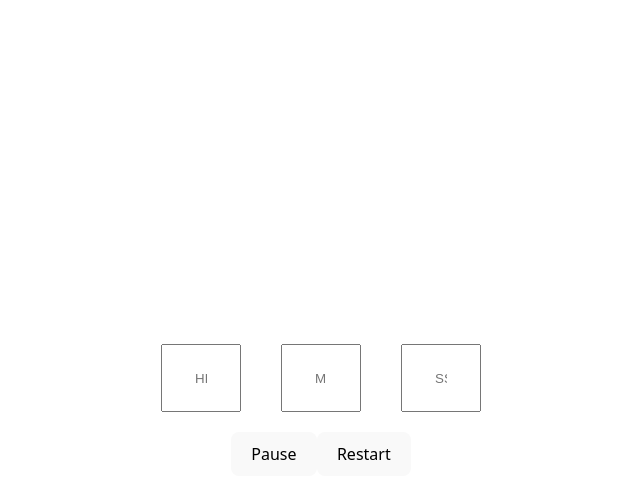
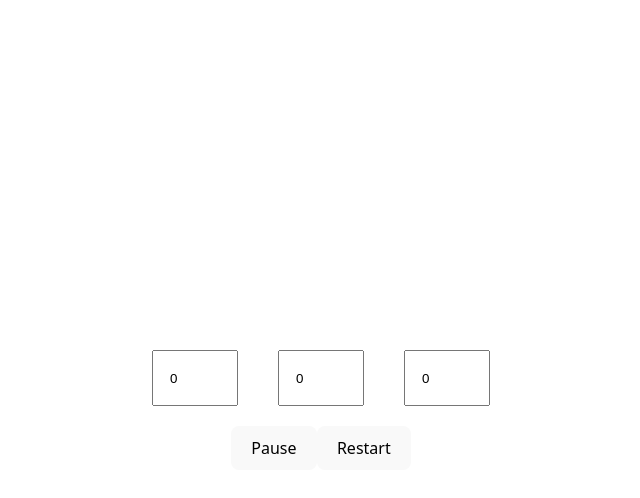
Before and after one commit to Kushal168/countdown-timer, a React (Vite) app: page / in a window 1280 px wide. Both pictures are taken after a click on the button "Start". Shown: the top 498 px of the page, without its empty margins (319-959 px from the left). Built offline with nearby package versions, Linux system fonts and the light colour scheme.

Commit message:
optimise function and value pass

```diff
--- a/src/App.css
+++ b/src/App.css
@@ -42,8 +42,8 @@
 }
 
 .input_field{
-  height: 0px;
-  width: 12px;
+  height: 20px;
+  width: 50px;
   margin : 20px;
-  padding : 2rem;
+  padding : 1rem;
 }
--- a/src/App.jsx
+++ b/src/App.jsx
@@ -5,17 +5,26 @@ import './App.css'
 
 function App() {
   const [isStart, setIsStart] = useState(false)
+  const [hour, setHour] = useState(0)
+  const [minute, setMinute] = useState(0)
+  const [second, setSecond] = useState(0)
   function handleClick(){
     setIsStart(true);
+  }
+  function handleHours(e){
+    console.log("--->> ",e.target.name, e.target.value)
+    if(e.target.name == 'hours') setHour(e.target.value);
+    else if(e.target.name == 'minutes') setMinute(e.target.value);
+    else if(e.target.name == 'seconds') setSecond(e.target.value);
   }
 
   return (
     <>
       {!isStart && <div>
         <div>
-          <input className='input_field' type="text" placeholder='HH'/>
-          <input className='input_field' type="text" placeholder='MM'/>
-          <input className='input_field' type="text" placeholder='SS'/>
+          <input className='input_field' type="text" name="hours" onChange = {(e)=>{handleHours(e)}} placeholder='HH'/>
+          <input className='input_field' type="text" name="minutes" onChange = {(e)=>{handleHours(e)}} placeholder='MM'/>
+          <input className='input_field' type="text" name="seconds" onChange = {(e)=>{handleHours(e)}} placeholder='SS'/>
         </div>
         <div>
           <button type='button' onClick={handleClick}> Start </button>
@@ -24,9 +33,9 @@ function App() {
       }
       {isStart && <div>
         <div>
-          <input className='input_field' type="text" placeholder='HH'/>
-          <input className='input_field' type="text" placeholder='MM'/>
-          <input className='input_field' type="text" placeholder='SS'/>
+          <input value={hour} className='input_field' type="text" placeholder='HH'/>
+          <input value={minute} className='input_field' type="text" placeholder='MM'/>
+          <input value={second} className='input_field' type="text" placeholder='SS'/>
         </div>
         <div>
           <button type='button' onClick={handleClick}> Pause </button>
```
